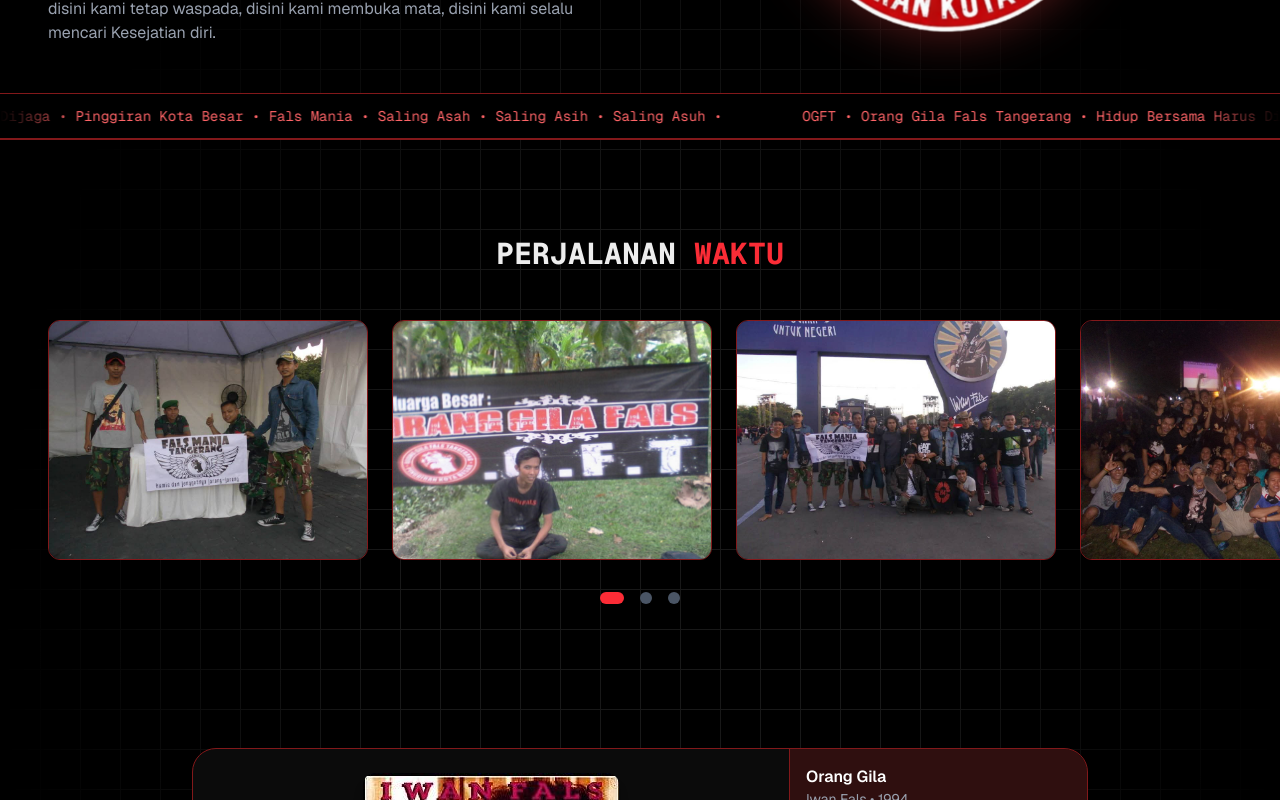
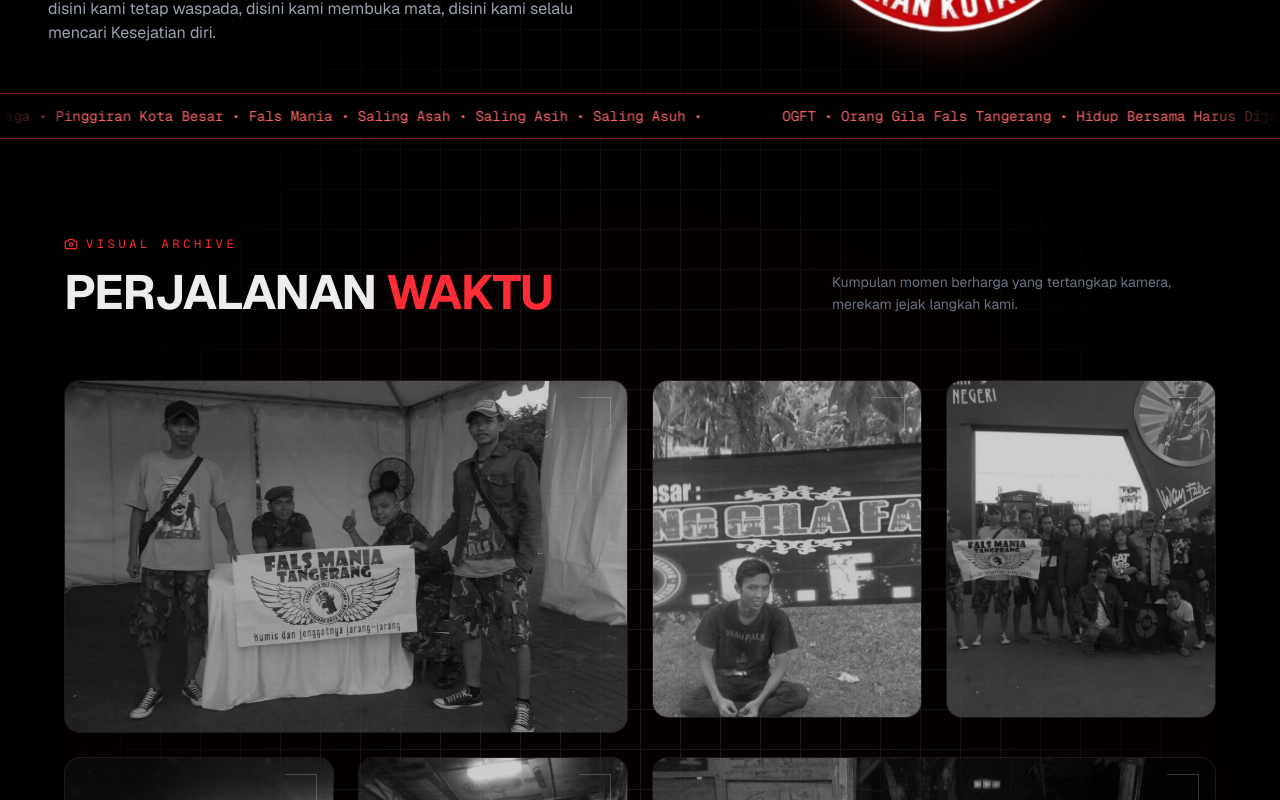
Before and after one commit to heybyben/ogft_web, a Next.js app: page / in a window 1280 px wide. Shown: the part 420-1220 px from the top of the page. Built offline with nearby package versions, Linux system fonts and the light colour scheme.

Commit message:
style: redesign gallery
Change-Id: I5014bd838a02585a43e2035ef072e9a2df380290

```diff
--- a/app/components/Gallery.jsx
+++ b/app/components/Gallery.jsx
@@ -1,93 +1,107 @@
 "use client";
 
-import { useRef, useState } from "react";
+import { useState } from "react";
+import { Maximize2, X, Camera } from "lucide-react";
 
 export default function Gallery() {
-    const sliderRef = useRef(null);
-    const [active, setActive] = useState(0);
   const [selected, setSelected] = useState(null);
 
-    const photos = [1, 2, 3, 4, 5, 6, 7, 8];
-
-    const scrollTo = (index) => {
-        const slider = sliderRef.current;
-        const width = slider.children[0].offsetWidth + 24;
-
-        slider.scrollTo({
-            left: width * index,
-            behavior: "smooth",
-        });
-    };
-
-    const handleScroll = () => {
-        const slider = sliderRef.current;
-        const width = slider.children[0].offsetWidth + 24;
-
-        const index = Math.round(slider.scrollLeft / width);
-        setActive(index);
-    };
-
-    let start = Math.max(0, active - 1);
-    let end = Math.min(photos.length, start + 3);
-
-    if (end - start < 3) {
-        start = Math.max(0, end - 3);
-    }
-
-    const visibleDots = photos.slice(start, end);
+  // Assuming 8 photos based on the previous implementation
+  const photos = [1, 2, 3, 4, 5, 6, 7, 8].map(id => ({
+    id,
+    src: `/gallery/foto${id}.jpg`,
+    title: `Momen OGFT #${id}`,
+    category: id % 2 === 0 ? "Aksi" : "Kumpul"
+  }));
 
   return (
-        <section className="py-24 border-t border-red-900">
+    <section className="relative py-24 px-6 border-t border-white/5 overflow-hidden isolate">
+      {/* Subtle Glow Background */}
+      <div className="absolute top-1/2 left-1/2 -translate-x-1/2 -translate-y-1/2 w-full h-full bg-red-600/[0.02] blur-[120px] rounded-full pointer-events-none -z-10" />
 
-            <h2 className="text-3xl font-bold text-center mb-12 font-mono">
+      <div className="max-w-6xl mx-auto">
+        <div className="flex flex-col md:flex-row md:items-end justify-between gap-6 mb-16">
+          <div className="space-y-4">
+            <div className="flex items-center gap-2 text-red-500 font-mono text-xs tracking-[0.3em] uppercase">
+              <Camera size={14} />
+              Visual Archive
+            </div>
+            <h2 className="text-3xl md:text-5xl font-bold tracking-tight">
               PERJALANAN <span className="text-red-500">WAKTU</span>
             </h2>
+          </div>
+          <p className="text-gray-500 max-w-sm text-sm leading-relaxed">
+            Kumpulan momen berharga yang tertangkap kamera, merekam jejak langkah kami.
+          </p>
+        </div>
 
+        <div className="grid grid-cols-1 sm:grid-cols-2 lg:grid-cols-4 gap-4 md:gap-6">
+          {photos.map((photo, i) => (
             <div
-                ref={sliderRef}
-                onScroll={handleScroll}
-                className="flex gap-6 px-12 overflow-x-auto no-scrollbar scroll-smooth"
+              key={photo.id}
+              className={`group relative overflow-hidden rounded-2xl border border-white/5 bg-white/5 aspect-[4/5] cursor-pointer transition-all duration-500 hover:border-red-500/30 ${i === 0 || i === 5 || i === 6 || i === 7 ? "sm:col-span-2 sm:aspect-[8/5]" : ""}`}
+              onClick={() => setSelected(photo)}
             >
-                {photos.map((i) => (
               <img
-                        key={i}
-                        src={`/gallery/foto${i}.jpg`}
-                        onClick={() => setSelected(`/gallery/foto${i}.jpg`)}
-                        className="h-60 w-80 flex-shrink-0 rounded-xl border border-red-900 object-cover cursor-pointer hover:scale-105 transition"
+                src={photo.src}
+                alt={photo.title}
+                className="w-full h-full object-cover transition-transform duration-700 group-hover:scale-110 active:scale-105 grayscale group-hover:grayscale-0 active:grayscale-0 opacity-80 group-hover:opacity-100 active:opacity-100"
               />
+
+              {/* Overlay */}
+              <div className="absolute inset-0 bg-gradient-to-t from-black via-black/20 to-transparent opacity-0 group-hover:opacity-100 group-active:opacity-100 transition-all duration-500 flex flex-col justify-end p-6">
+                <div className="translate-y-4 group-hover:translate-y-0 transition-transform duration-500">
+                  <span className="text-[10px] font-mono text-red-500 uppercase tracking-widest mb-1 block">
+                    {photo.category}
+                  </span>
+                  <h3 className="text-lg font-bold text-white mb-3">{photo.title}</h3>
+                  <div className="flex items-center gap-2 text-white/50 text-xs">
+                    <Maximize2 size={12} />
+                    View Larger
+                  </div>
+                </div>
+              </div>
+
+              {/* Decorative Corner */}
+              <div className="absolute top-4 right-4 w-8 h-8 border-t border-r border-white/20 group-hover:border-red-500/50 transition-colors duration-500" />
+            </div>
           ))}
         </div>
-
-            <div className="flex justify-center gap-4 mt-8">
-                {visibleDots.map((_, i) => {
-                    const index = start + i;
-                    const isActive = index === active;
-
-                    return (
-                        <button
-                            key={index}
-                            onClick={() => scrollTo(index)}
-                            className={`transition-all duration-300 rounded-full ${isActive
-                                    ? "w-6 h-3 bg-red-500"
-                                    : "w-3 h-3 bg-gray-600"
-                                }`}
-                        />
-                    );
-                })}
       </div>
 
+      {/* Lightbox */}
       {selected && (
         <div
-                    className="fixed inset-0 bg-black/90 flex items-center justify-center z-50"
+          className="fixed inset-0 bg-black/95 flex items-center justify-center z-[100] p-4 backdrop-blur-sm animate-in fade-in duration-300"
           onClick={() => setSelected(null)}
         >
+          <button
+            className="absolute top-8 right-8 text-white/50 hover:text-white transition-colors p-2"
+            onClick={() => setSelected(null)}
+          >
+            <X size={32} />
+          </button>
+
+          <div className="max-w-5xl w-full relative animate-in zoom-in-95 duration-300" onClick={e => e.stopPropagation()}>
             <img
-                        src={selected}
-                        className="max-h-[90vh] max-w-[90vw] rounded-xl"
+              src={selected.src}
+              className="w-full h-auto max-h-[85vh] object-contain rounded-lg shadow-2xl"
+              alt=""
             />
+            <div className="mt-6 flex flex-col md:flex-row md:items-center justify-between gap-4">
+              <div>
+                <span className="text-red-500 font-mono text-xs tracking-widest uppercase mb-1 block">
+                  {selected.category}
+                </span>
+                <h3 className="text-2xl font-bold text-white">{selected.title}</h3>
+              </div>
+              <p className="text-gray-500 text-sm italic">
+                &copy; OGFT Tangerang Archive
+              </p>
+            </div>
+          </div>
         </div>
       )}
-
     </section>
   );
 }
```
Lines whose indentation alone changed are shown as unchanged.
